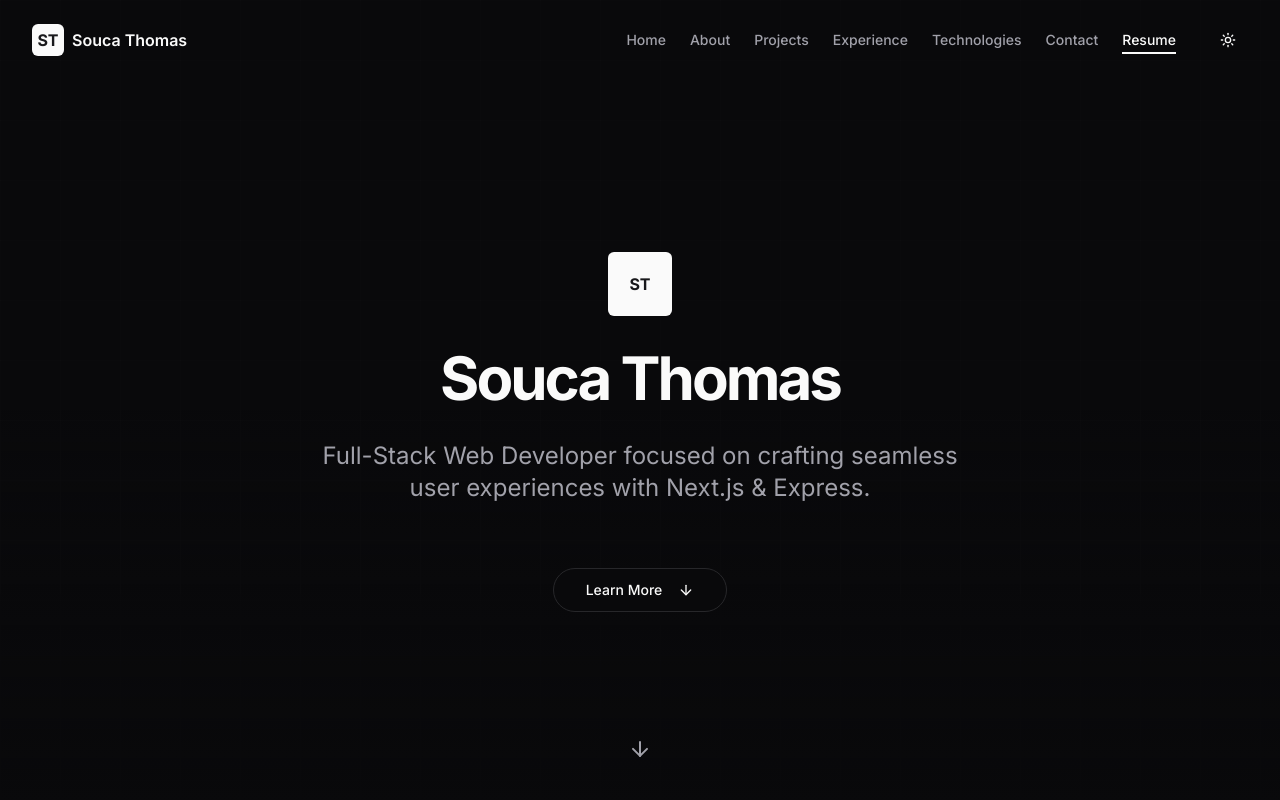
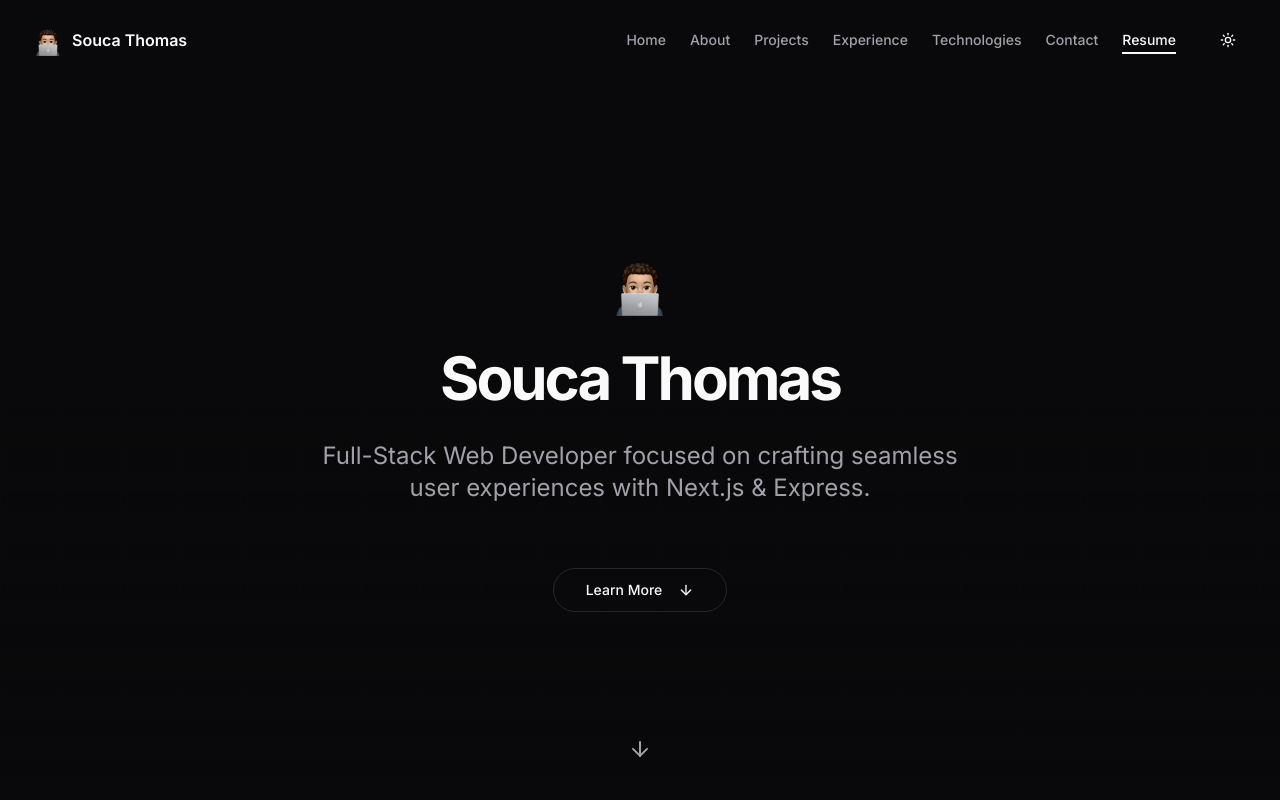
Before and after one commit to SoucaThomas/website, a Next.js app: page / in a window 1280 px wide. Shown: the top 800 px of the page. Built offline with nearby package versions, Linux system fonts and the light colour scheme.

Commit message:
chore: made the logo be memoji

```diff
--- a/components/logo.tsx
+++ b/components/logo.tsx
@@ -16,16 +16,18 @@ export function Logo({ size = 'medium' }: LogoProps) {
 
   return (
     <motion.div
-      className={cn(
-        'relative flex items-center justify-center rounded-md bg-primary text-primary-foreground font-bold',
-        sizes[size]
-      )}
+      className={cn('relative flex items-center justify-center rounded-md  font-bold', sizes[size])}
       whileHover={{ scale: 1.05 }}
       whileTap={{ scale: 0.95 }}
     >
-      <motion.span initial={{ opacity: 0 }} animate={{ opacity: 1 }} transition={{ delay: 0.2 }}>
-        ST
-      </motion.span>
+      <motion.img
+        src="/memoji.png"
+        alt="Logo"
+        className="h-full w-full object-contain"
+        initial={{ opacity: 0 }}
+        animate={{ opacity: 1 }}
+        transition={{ delay: 0.2 }}
+      />
     </motion.div>
   );
 }
```
Also changed, not shown: public/memoji.png (added).
